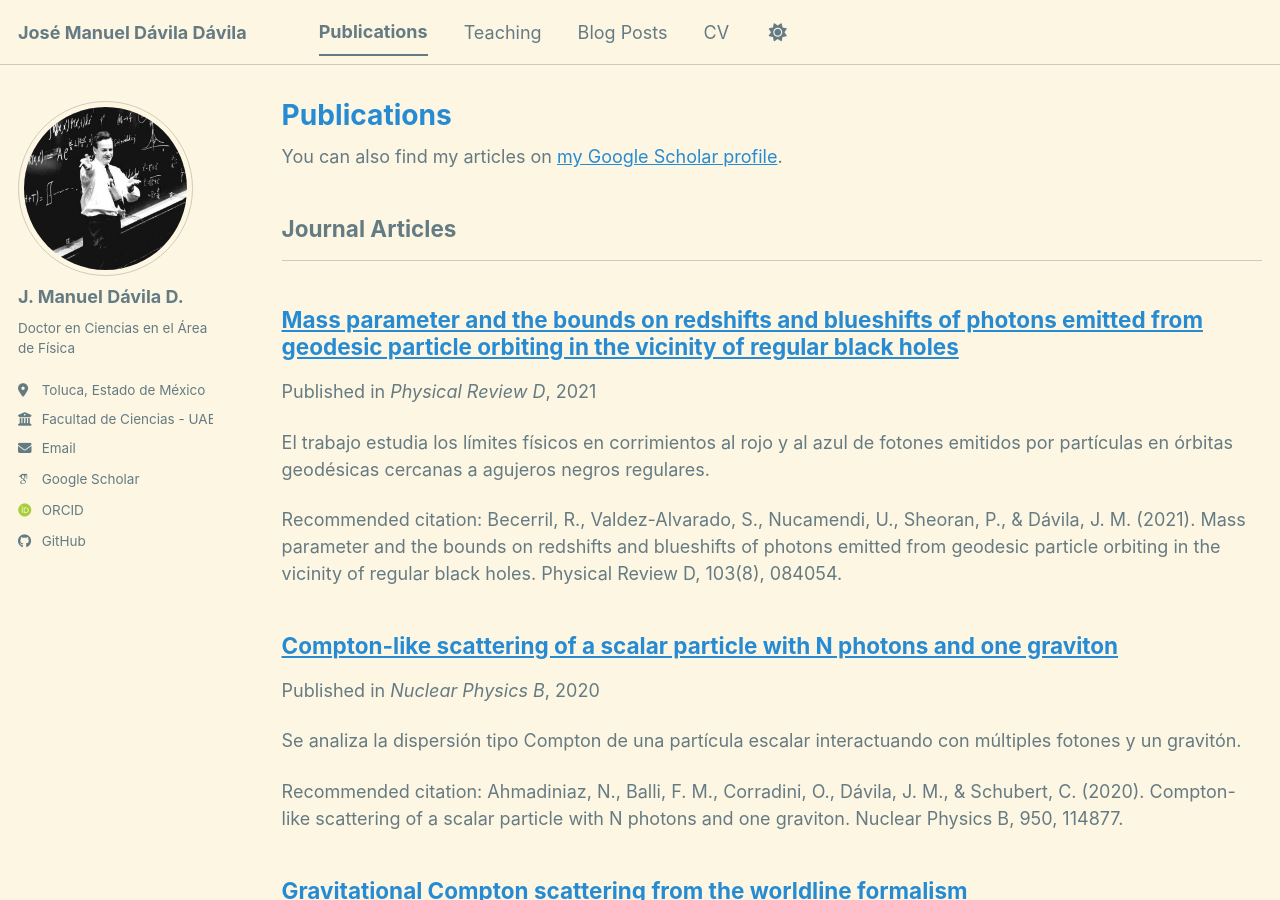
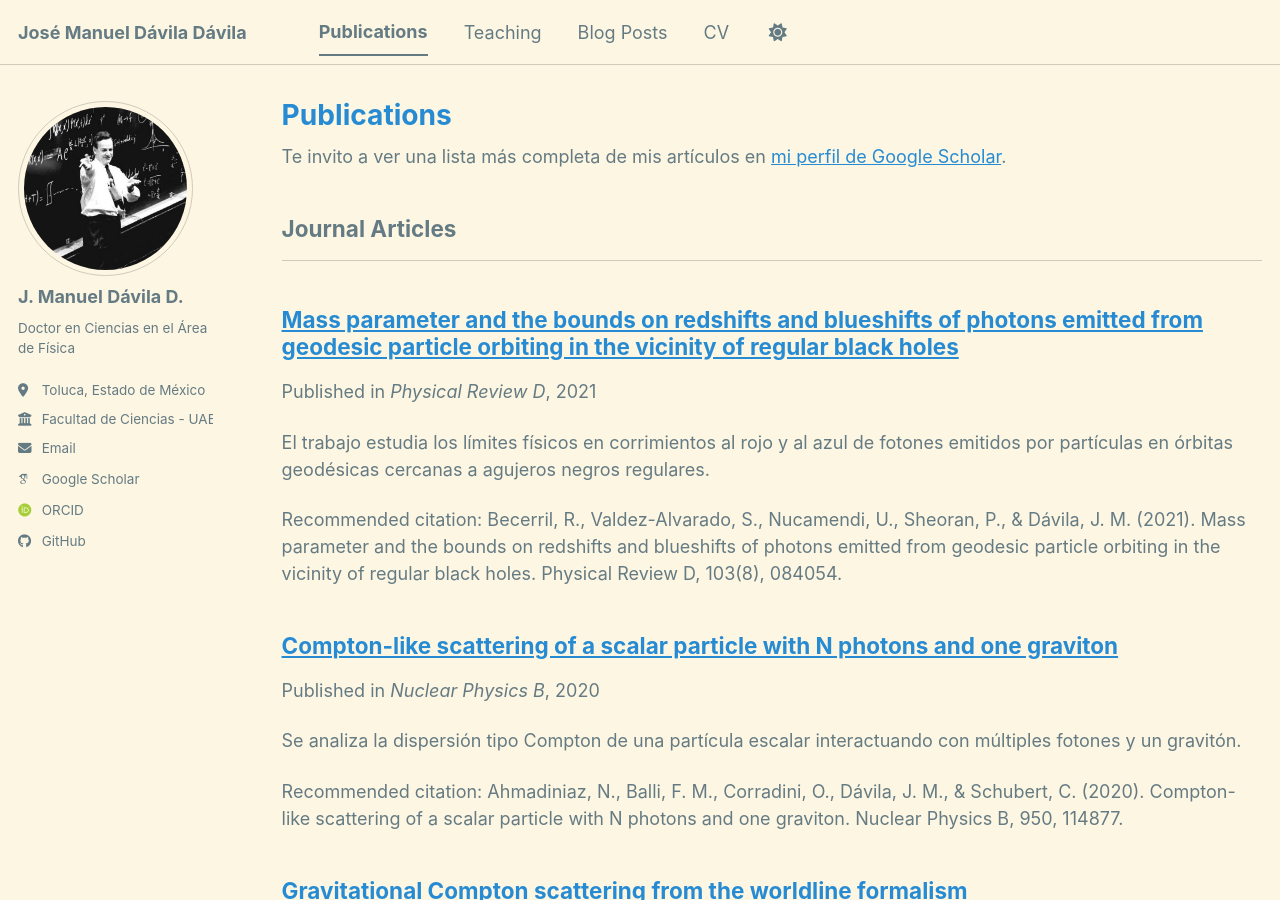
Before and after one commit to jmdaviladr/jmdaviladr.github.io, a Jekyll site: the page built from _pages/publications.html, in a window 1280 px wide and 900 px high. Built offline with Jekyll 4.4.1, drawn with Linux system fonts in a browser that asks for light colours; some web fonts are replaced; a script bundle is joined from its source files by our own code; library files that are not in the unit come from our copies.

Commit message:
Update publications.html

```diff
--- a/_pages/publications.html
+++ b/_pages/publications.html
@@ -6,7 +6,7 @@ author_profile: true
 ---
 
 {% if site.author.googlescholar %}
-  <div class="wordwrap">You can also find my articles on <a href="{{site.author.googlescholar}}">my Google Scholar profile</a>.</div>
+  <div class="wordwrap">Te invito a ver una lista más completa de mis artículos en  <a href="{{site.author.googlescholar}}">mi perfil de Google Scholar</a>.</div>
 {% endif %}
 
 {% include base_path %}
```
